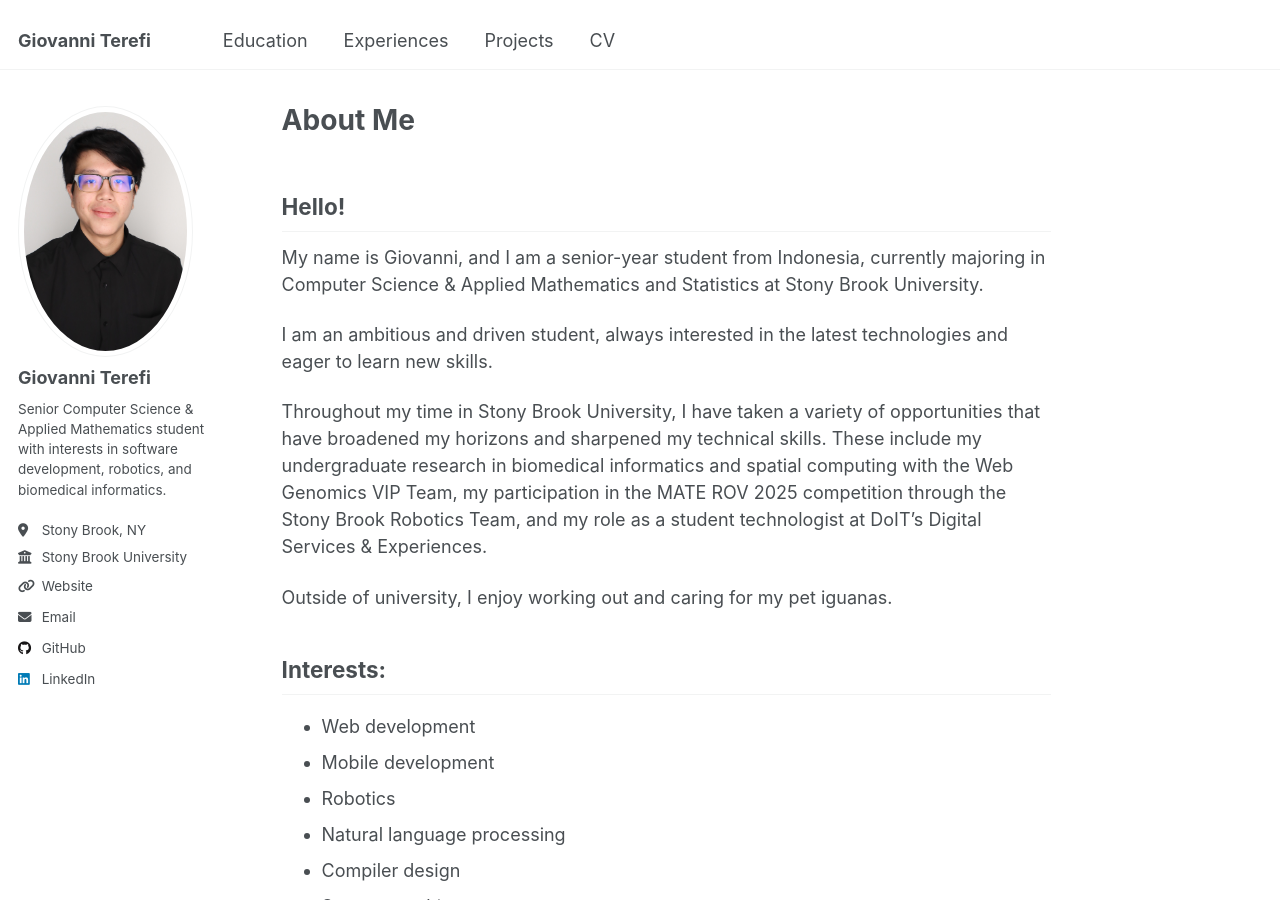
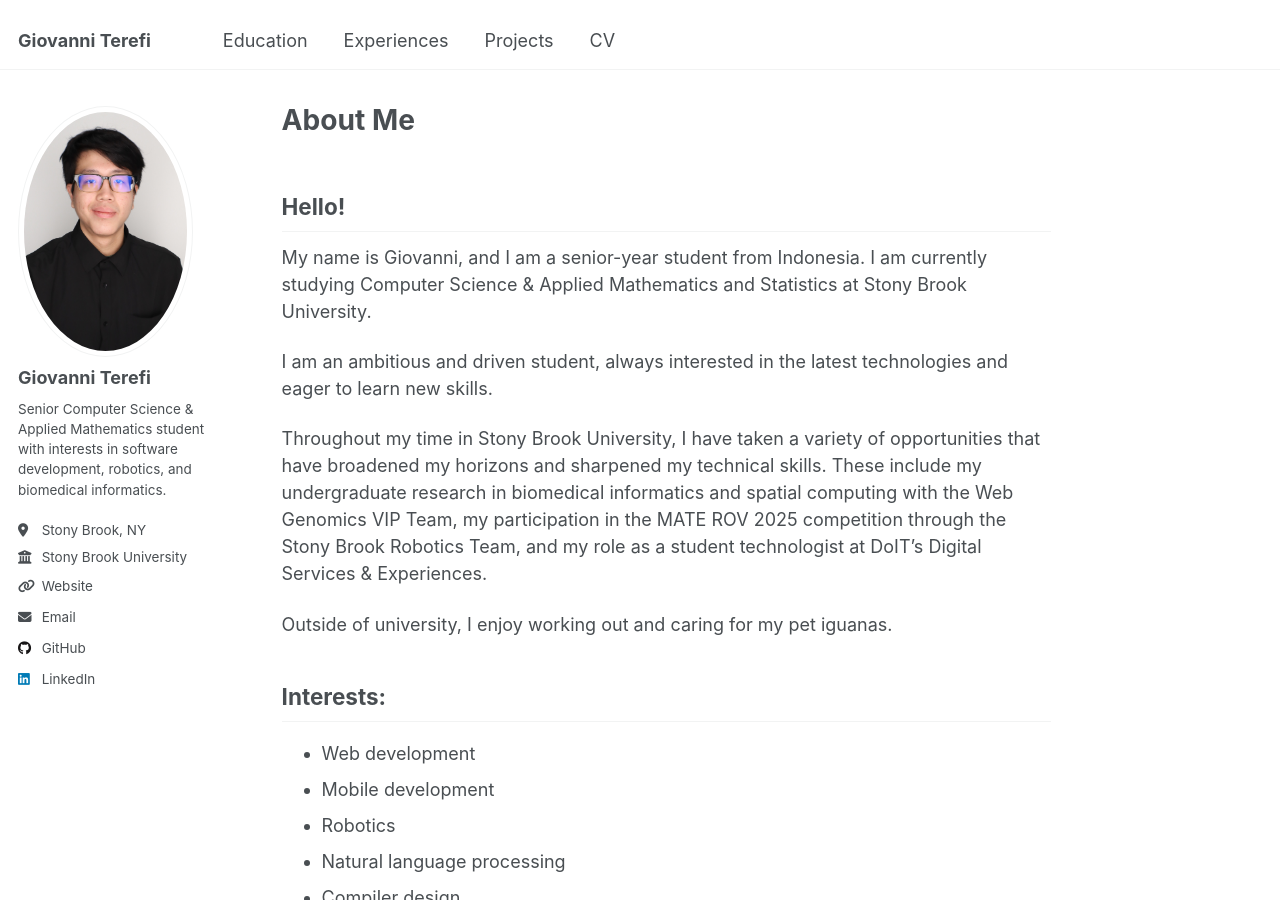
Before and after one commit to GTeref/gterefi, a Jekyll site: the page built from _pages/about.md, in a window 1280 px wide and 900 px high. Built offline with Jekyll 4.4.1, drawn with Linux system fonts in a browser that asks for light colours.

Commit message:
last minute formatting changes

```diff
--- a/_pages/about.md
+++ b/_pages/about.md
@@ -8,7 +8,7 @@ redirect_from:
 ---
 
 ## Hello!
-My name is Giovanni, and I am a senior-year student from Indonesia, currently majoring in Computer Science & Applied Mathematics and Statistics at Stony Brook University.
+My name is Giovanni, and I am a senior-year student from Indonesia. I am currently studying Computer Science & Applied Mathematics and Statistics at Stony Brook University.
 
 I am an ambitious and driven student, always interested in the latest technologies and eager to learn new skills.
 
```
Also changed, not shown: _pages/education.md (+2 -2 lines).
